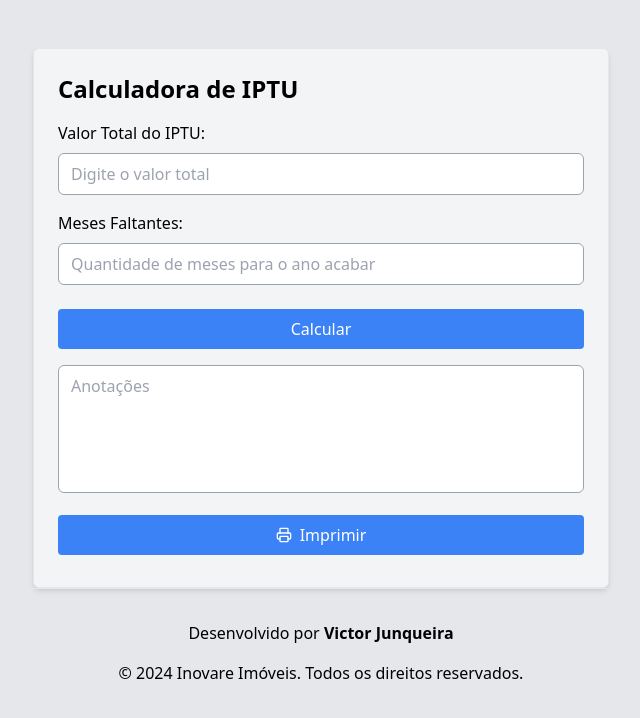
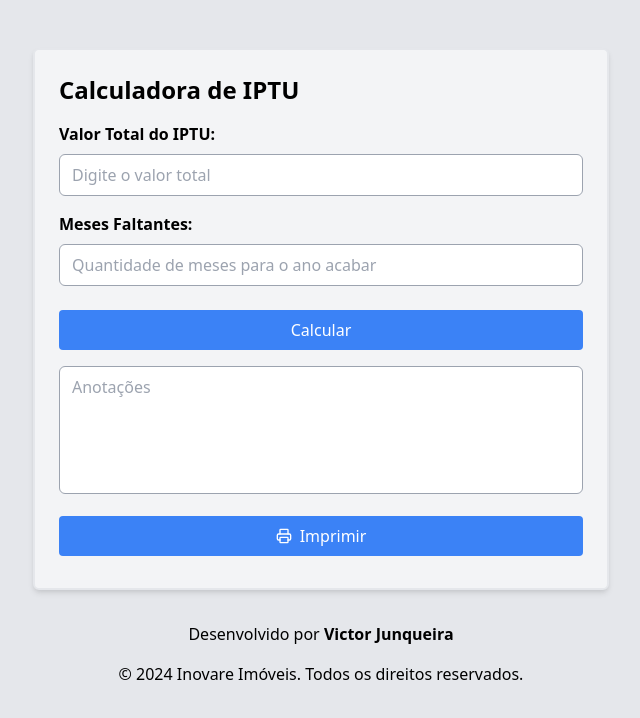
Before and after one commit to VictorJunqueira1/calculator-iptu, a plain HTML site: page index.html in a window 1280 px wide. Shown: the whole page, without its empty margins (319-959 px from the left). Drawn offline with nearby package versions, Linux system fonts and the light colour scheme.

Commit message:
fix: Corrigindo layout para impressão.

```diff
--- a/index.html
+++ b/index.html
@@ -25,15 +25,13 @@
 </head>
 
 <body class="bg-gray-200 mx-auto max-w-7xl px-4 md:px-0">
-    <form class="mx-auto max-w-xl mt-12 border border-slate-900 rounded-md p-6 bg-gray-100 shadow-md shadow-gray-400">
-        <h2 class="text-2xl font-bold mb-4">Calculadora de IPTU</h2>
+    <form class="mx-auto max-w-xl mt-12 border-2 border-slate-900 rounded-md p-6 bg-gray-100 shadow-md shadow-gray-200">
+        <h2 class="text-2xl mb-4 font-semibold">Calculadora de IPTU</h2>
         <div>
-            <label for="valorTotal" class="block mb-2">Valor Total do IPTU:</label>
-            <input type="number" id="valorTotal" placeholder="Digite o valor total"
-                class="w-full px-3 py-2 border rounded-md border-gray-400">
+            <label for="valorTotal" class="block mb-2 font-semibold">Valor Total do IPTU:</label>
+            <input type="number" id="valorTotal" placeholder="Digite o valor total" class="w-full px-3 py-2 border rounded-md border-gray-400">
         </div>
-
-        <label for="mesesFaltantes" class="block mb-2 mt-4">Meses Faltantes:</label>
+        <label for="mesesFaltantes" class="block mb-2 mt-4 font-semibold">Meses Faltantes:</label>
         <input type="number" id="mesesFaltantes" placeholder="Quantidade de meses para o ano acabar"
             class="w-full px-3 py-2 border rounded-md border-gray-400">
         <div id="mensagemErro" class="text-red-500 mt-2 no-print"></div>
@@ -42,8 +40,7 @@
             type="button">Calcular</button>
         <div id="resultado" class="mt-4"></div>
         <div class="mt-4">
-            <textarea id="anotacoes" placeholder="Anotações"
-                class="w-full px-3 py-2 border rounded-md border-gray-400 resize-none h-32"></textarea>
+            <textarea id="anotacoes" placeholder="Anotações" class="w-full px-3 py-2 border rounded-md border-gray-400 resize-none h-32"></textarea>
         </div>
         <div class="text-center m-2 mx-auto">
             <button onclick="handlePrint()"
@@ -59,7 +56,7 @@
             </button>
         </div>
     </form>
-    <div class="max-w-7xl mx-auto p-4 text-center border rounded">
+    <div class="max-w-7xl mx-auto p-4 text-center">
         <div class="mt-4 w-full no-print">
             <p>Desenvolvido por <span class="font-bold hover:underline text-center">Victor Junqueira</span></p>
         </div>
```
